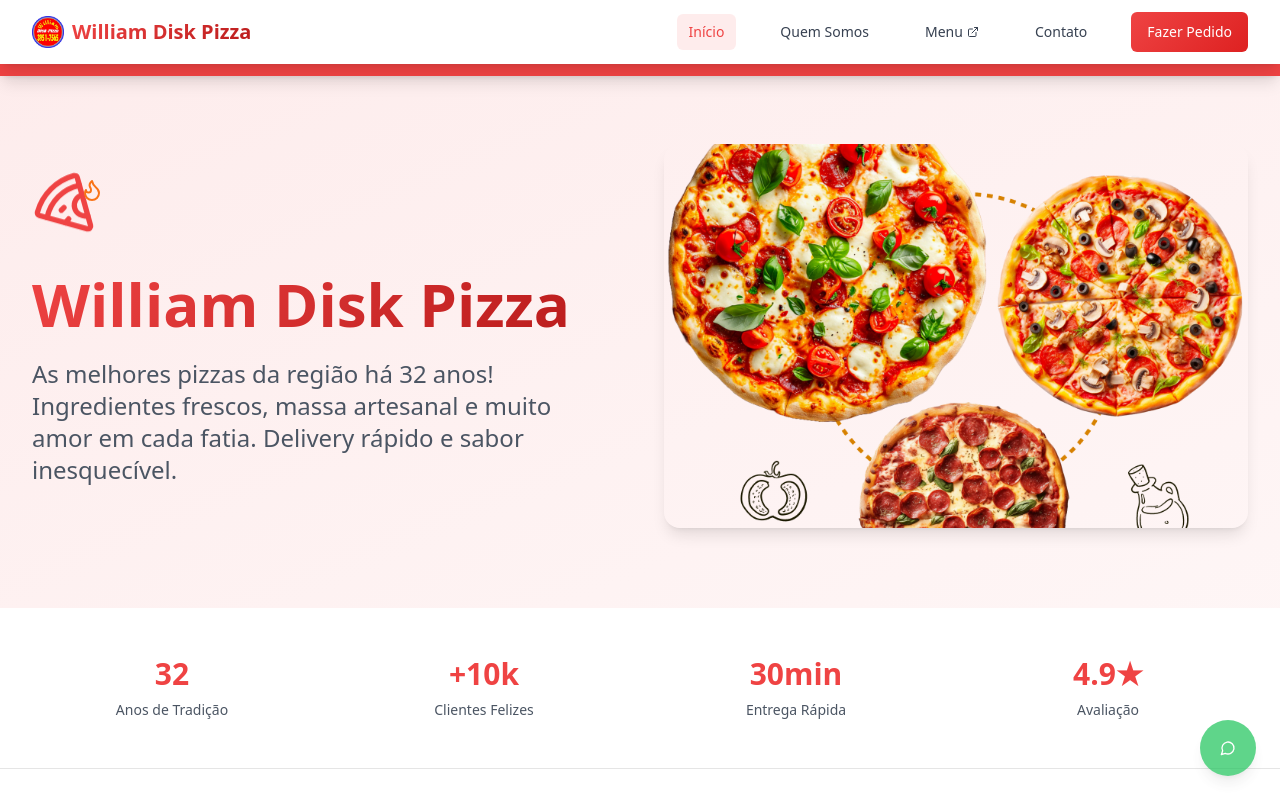
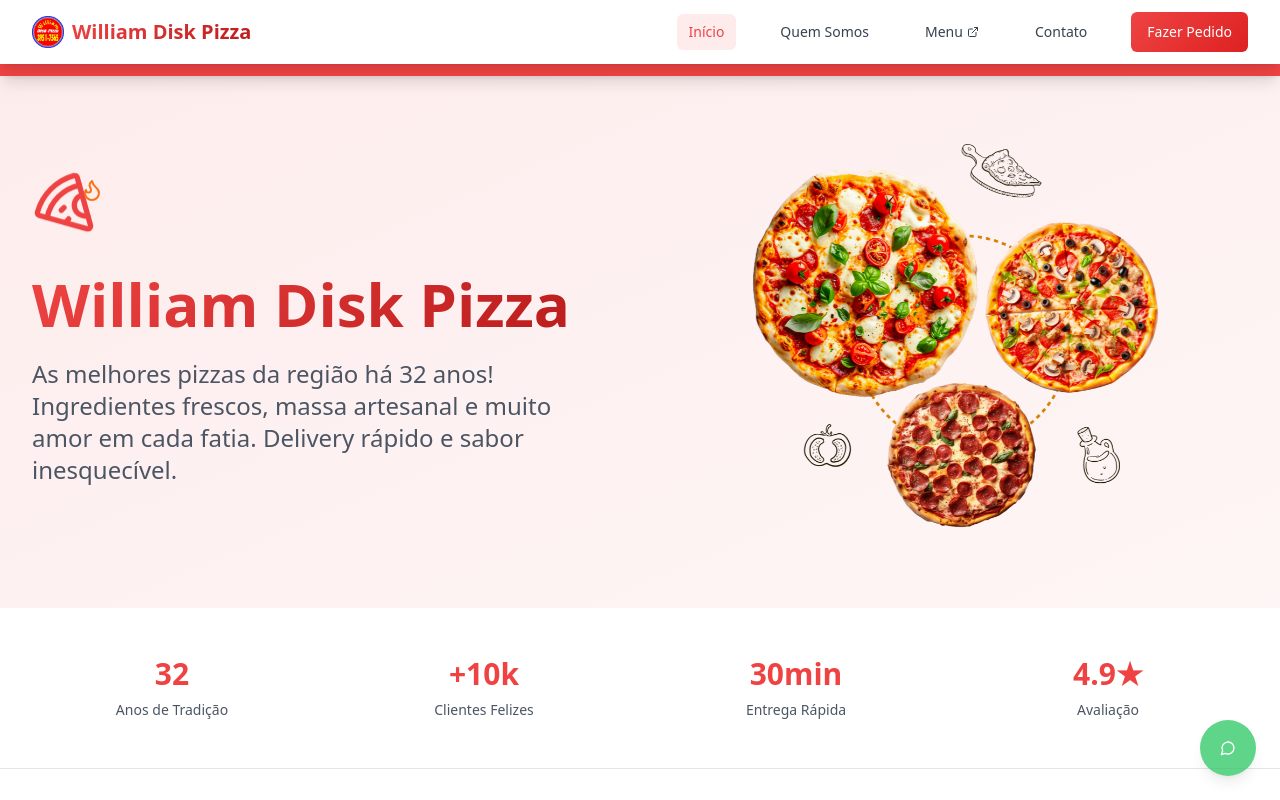
Before and after one commit to ettoiadev/williamdiskpizza, a React (Vite) app: page / in a window 1280 px wide. Shown: the top 800 px of the page. Built offline with nearby package versions, Linux system fonts and the light colour scheme.

Commit message:
Make hero image static
Update hero section image to be static without borders, shadows, or hover effects.

```diff
--- a/src/pages/Index.tsx
+++ b/src/pages/Index.tsx
@@ -40,7 +40,7 @@ const Index = () => {
               <img
                 src="/lovable-uploads/f16f8dd6-6832-4d92-9d77-586f8cfac02b.png"
                 alt="Deliciosas pizzas William Disk Pizza"
-                className="w-full h-80 lg:h-96 object-cover rounded-2xl shadow-lg hover:scale-105 transition-transform duration-300"
+                className="w-full h-80 lg:h-96 object-contain"
               />
             </div>
           </div>
```
